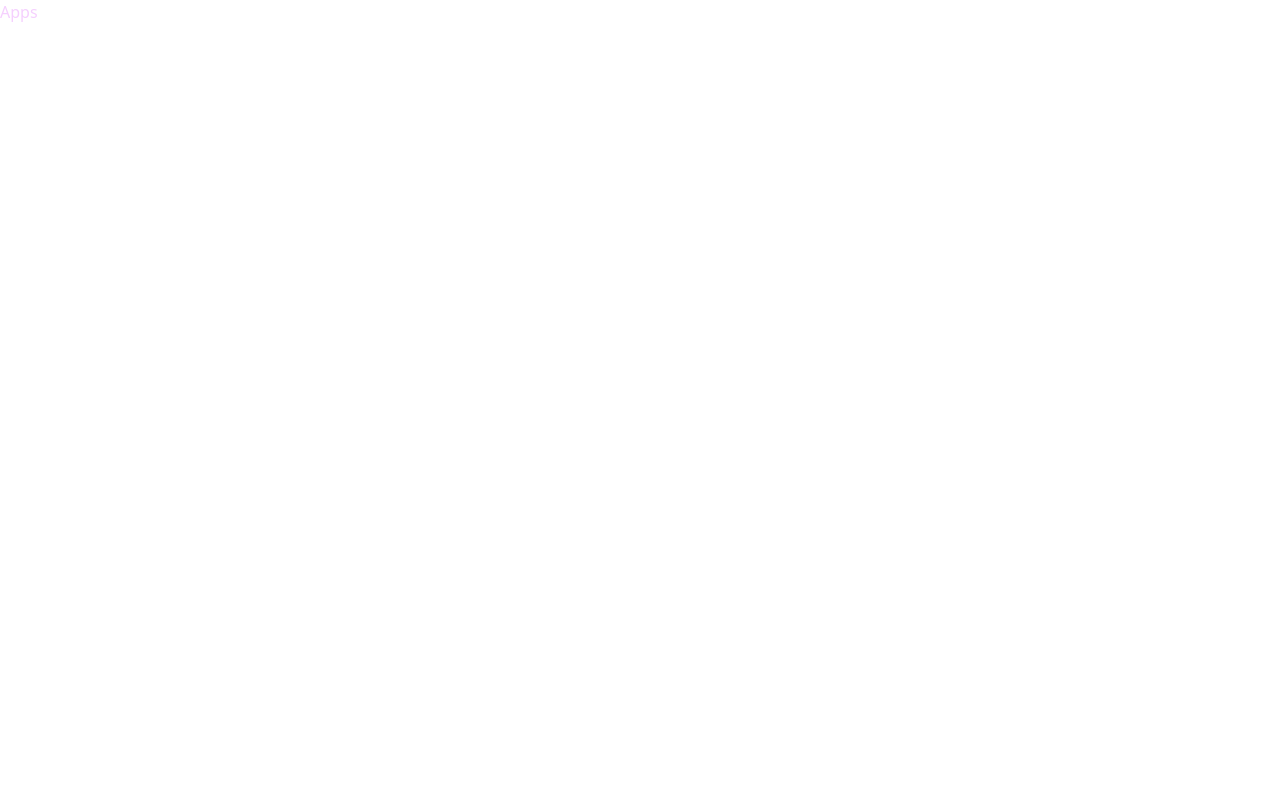
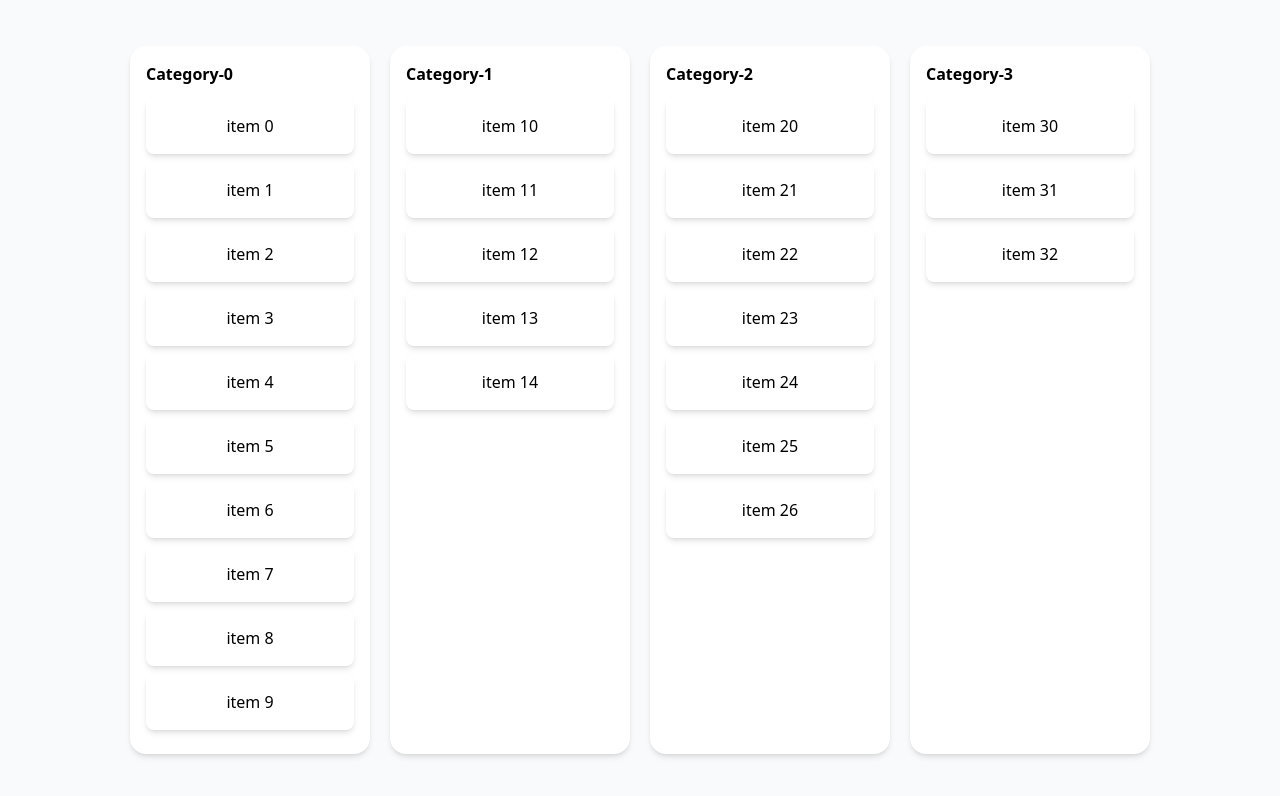
Before and after one commit to stat1202/mementoAI_assignment, a React app: page / in a window 1280 px wide. Shown: the top 796 px of the page. Built offline with nearby package versions, Linux system fonts and the light colour scheme.

Commit message:
feat : 칼럼 확장
- 독립적인 4개의 드래그앤 드롭 영역 확장
- DraggableItem 분리
- item.d.ts 정의
- utils/item.ts item 관련 함수 정의

```diff
--- a/package.json
+++ b/package.json
@@ -12,6 +12,7 @@
   "author": "",
   "license": "ISC",
   "dependencies": {
+    "@types/react-beautiful-dnd": "^13.1.8",
     "react": "^18.3.1",
     "react-beautiful-dnd": "^13.1.1",
     "react-dom": "^18.3.1"
--- a/src/App.tsx
+++ b/src/App.tsx
@@ -1,3 +1,82 @@
+import { useState } from "react";
+import { getItems, move, reorder } from "./utils/item";
+import { DragDropContext, Droppable } from "react-beautiful-dnd";
+import DraggableItem from "./components/DraggableItem";
+
 export default function App() {
-  return <div className="text-fuchsia-200">Apps</div>;
+  const [items, setItems] = useState([
+    getItems(10),
+    getItems(5, 10),
+    getItems(7, 20),
+    getItems(3, 30),
+  ]);
+
+  const onDragEnd = (result: any) => {
+    const { source, destination } = result;
+
+    // dropped outside the list
+    if (!destination) {
+      return;
+    }
+    const startIndex = Number(source.droppableId);
+    const destinationIndex = Number(destination.droppableId);
+
+    if (startIndex === destinationIndex) {
+      const reorderedItems = reorder(
+        items[startIndex],
+        source.index,
+        destination.index
+      );
+      const newState: any = [...items];
+      newState[startIndex] = reorderedItems;
+      setItems(newState);
+    } else {
+      const result = move(
+        items[startIndex],
+        items[destinationIndex],
+        source,
+        destination
+      );
+      const newState = [...items];
+      newState[startIndex] = result[startIndex];
+      newState[destinationIndex] = result[destinationIndex];
+
+      setItems(newState.filter((group) => group.length));
+    }
+  };
+
+  return (
+    <main className="flex h-screen justify-center items-center bg-gray-50">
+      <div className="flex gap-5">
+        <DragDropContext onDragEnd={onDragEnd}>
+          {items.map((el, ind) => (
+            <section className="shadow-md rounded-2xl overflow-hidden bg-white">
+              <Droppable key={ind} droppableId={`${ind}`}>
+                {(provided, snapshot) => (
+                  <div
+                    ref={provided.innerRef}
+                    className={`w-60 h-full p-4 ${
+                      snapshot.isDraggingOver && "bg-gray-100"
+                    } `}
+                    {...provided.droppableProps}
+                  >
+                    <span className="font-bold pb-3 block">{`Category-${ind}`}</span>
+                    {el.map((item, index) => (
+                      <DraggableItem
+                        key={item.id}
+                        draggableId={item.id}
+                        index={index}
+                        content={item.content}
+                      />
+                    ))}
+                    {provided.placeholder}
+                  </div>
+                )}
+              </Droppable>
+            </section>
+          ))}
+        </DragDropContext>
+      </div>
+    </main>
+  );
 }
--- /dev/null
+++ b/src/components/DraggableItem.tsx
@@ -0,0 +1,31 @@
+import { Draggable } from "react-beautiful-dnd";
+
+interface DraggableItemsProps {
+  draggableId: string;
+  index: number;
+  content: string;
+}
+
+export default function DraggableItem({
+  draggableId,
+  index,
+  content,
+}: DraggableItemsProps) {
+  return (
+    <Draggable draggableId={draggableId} index={index}>
+      {(provided, snapshot) => (
+        <div
+          ref={provided.innerRef}
+          {...provided.draggableProps}
+          {...provided.dragHandleProps}
+          className={`select-none p-4 mb-2
+            rounded-lg
+            shadow-md
+            ${snapshot.isDragging ? "bg-green-300" : "bg-white"}`}
+        >
+          <div className="flex justify-around">{content}</div>
+        </div>
+      )}
+    </Draggable>
+  );
+}
--- /dev/null
+++ b/src/types/item.d.ts
@@ -0,0 +1,8 @@
+interface Item {
+  id: string;
+  content: string;
+}
+
+interface MoveResult {
+  [key: string]: any;
+}
--- /dev/null
+++ b/src/utils/item.ts
@@ -0,0 +1,34 @@
+import { DroppableId } from "react-beautiful-dnd";
+
+export const getItems = (count: number, offset = 0): Item[] =>
+  Array.from({ length: count }, (v, k) => k).map((k) => ({
+    id: `item-${k + offset}-${new Date().getTime()}`,
+    content: `item ${k + offset}`,
+  }));
+
+export const reorder = (list: Item[], startIndex: number, endIndex: number) => {
+  const result = Array.from(list);
+  const [removed] = result.splice(startIndex, 1);
+  result.splice(endIndex, 0, removed);
+
+  return result;
+};
+
+export const move = (
+  source: Item[],
+  destination: Item[],
+  droppableSource: { index: number; droppableId: DroppableId },
+  droppableDestination: { index: number; droppableId: DroppableId }
+) => {
+  const sourceClone = Array.from(source);
+  const destClone = Array.from(destination);
+  const [removed] = sourceClone.splice(droppableSource.index, 1);
+
+  destClone.splice(droppableDestination.index, 0, removed);
+
+  const result: MoveResult = {};
+  result[droppableSource.droppableId] = sourceClone;
+  result[droppableDestination.droppableId] = destClone;
+
+  return result;
+};
--- a/tsconfig.json
+++ b/tsconfig.json
@@ -6,6 +6,7 @@
     "esModuleInterop": true,
     "forceConsistentCasingInFileNames": true,
     "strict": true,
-    "skipLibCheck": true
+    "skipLibCheck": true,
+    "declaration": true
   }
 }
```
Also changed, not shown: 2 other files (tests, documents, lock files or other folders).
